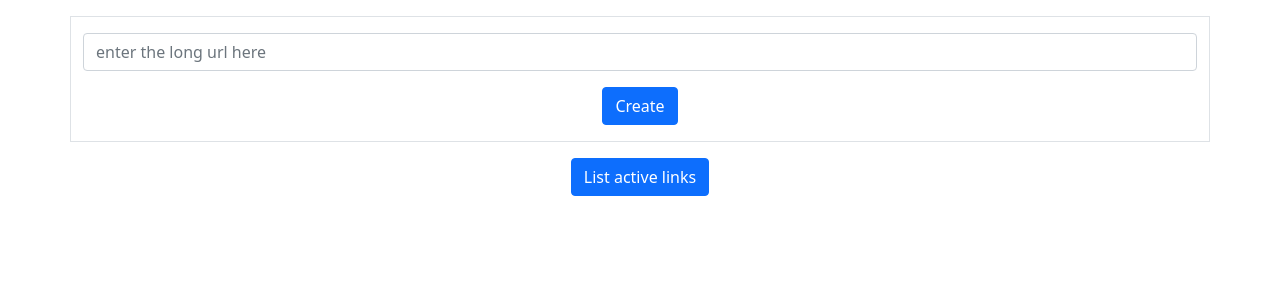
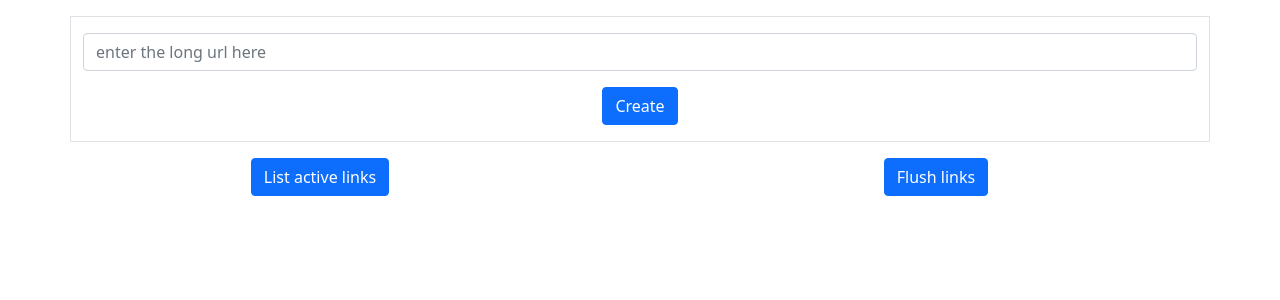
Before and after one commit to cGIfl300/url_shortner, a Django app: page / in a window 1280 px wide. Shown: the top 300 px of the page. Run offline with Django 3.2, Linux system fonts and the light colour scheme; the visitor is signed in with stand-in values (Sample User, id 1).

Commit message:
Flush database

```diff
--- a/shortit/templates/redirect.html
+++ b/shortit/templates/redirect.html
@@ -26,8 +26,15 @@
         </div>
     </form>
 </div>
-<div class="container text-center"><a href="/site/actives"
-                                      class="btn btn-primary" role="button">List
-    active links</a></div>
+<div class="container-fluid text-center row">
+    <div class="container col"><a href="/site/actives"
+                                  class="btn btn-primary" role="button">List
+        active links</a>
+    </div>
+    <div class="container col"><a href="/site/flush"
+                                  class="btn btn-primary" role="button">Flush
+        links</a>
+    </div>
+</div>
 </body>
 </html>
--- a/shortit/views.py
+++ b/shortit/views.py
@@ -64,3 +64,11 @@ def redirect_view(request, url):
             context = {"url": I_want_to_travel_to.destination}
             return render(request, "redirection_page.html", context)
     return redirect("/site/")
+
+@login_required
+def flush_view(request):
+    try:
+        Urls.objects.all().delete()
+    except ObjectDoesNotExist:
+        pass
+    return redirect("/")
--- a/url_shortner/urls.py
+++ b/url_shortner/urls.py
@@ -16,12 +16,13 @@ Including another URLconf
 from django.contrib import admin
 from django.urls import path
 
-from shortit.views import shortit, actives, redirect_view
+from shortit.views import shortit, actives, redirect_view, flush_view
 
 urlpatterns = [
     path('site/admin/', admin.site.urls),
     path('site/', shortit),
     path('site/actives/', actives),
+    path('site/flush/', flush_view),
     path('', shortit),
     path('<str:url>/', redirect_view),
 ]
```
